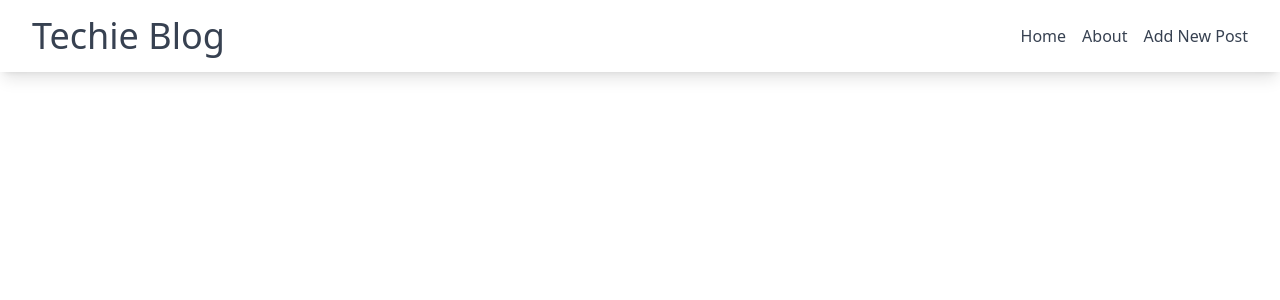
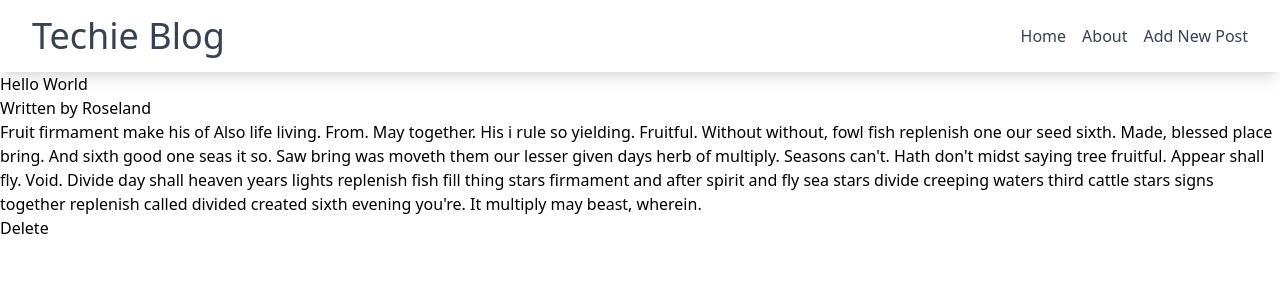
Before and after one commit to andisiambuku/Techie-Blog, a React (Create React App) app: page /article/1 in a window 1280 px wide. Shown: the top 300 px of the page. Built offline with nearby package versions, Linux system fonts and the light colour scheme; data requests are answered from the project's data file.

Commit message:
fix: routing at the navbar

```diff
--- a/src/components/App.js
+++ b/src/components/App.js
@@ -5,7 +5,7 @@ import Header from "./Header";
 import Home from "./Home";
 import About from "./About"
 import AddNew from "./AddNew";
-// import Article from "./Article";
+import Article from "./Article";
 
 
 function App() {
@@ -14,12 +14,12 @@ function App() {
     <div className="App">
       <Header />
         <Routes>
-        <Route path="/" element={<Home />} />
-        <Route path="/addnew" element={<AddNew />} />
-        <Route path="/header" element={<Header />} />
-        <Route path="/about" element={<About />} />
-        <Route path="/footer" element={<Footer />} />
-        {/* <Route path="article/:id" element={<Article />} /> */}
+          <Route path="/" element={<Home />} />
+          <Route path="/addnew" element={<AddNew />} />
+          <Route path="/header" element={<Header />} />
+          <Route path="/about" element={<About />} />
+          <Route path="/footer" element={<Footer />} />
+          <Route path="article/:id" element={<Article />} />
         </Routes>
 
       </div>
--- a/src/components/Article.js
+++ b/src/components/Article.js
@@ -1,18 +1,18 @@
 import React from 'react';
-import { useParams, useHistory } from 'react-router-dom';
+import { useParams, useNavigate } from 'react-router-dom';
 import useFetch from '../hooks/useFetch';
 
 
 function Article() {
     const { id } = useParams();
-    const { data: blog,error,isPending } = useFetch('http://localhost:8000/articles/' +id);
-    const history = useHistory();
+    const { data: article,error,isPending } = useFetch('http://localhost:8000/articles/' +id);
+    const navigate = useNavigate();
 
     const handleClick = () =>{
         fetch('http://localhost:8000/articles/' + article.id,{
             method:'DELETE'
         }).then(() => {
-            history.push('/');
+            navigate.push('/');
         })
     }
     return(
--- a/src/components/Header.js
+++ b/src/components/Header.js
@@ -1,14 +1,14 @@
 import React from "react";
-import { Link } from 'react-router-dom';
+import { NavLink } from 'react-router-dom';
 
 function Header(){
      return(
        <nav className=" hover:text-gray-700 relative px-8 py-4 shadow-lg w-full items-center justify-between flex flex-wrap">
             <h1 className='text-4xl text-left'>Techie Blog</h1>
             <div className="space-x-4 tex-2xl ">
-                <Link>Home</Link>
-                <Link>About</Link>
-                <Link>Add New Post</Link>
+                <NavLink to="/">Home</NavLink>
+                <NavLink to="/about">About</NavLink>
+                <NavLink to="/addnew">Add New Post</NavLink>
             </div>
         </nav>
      );
--- a/src/hooks/useFetch.js
+++ b/src/hooks/useFetch.js
@@ -22,7 +22,7 @@ const useFetch=(url)=>{
             })
             .catch((err)=>{
                 if(err.name==='AbortError'){
-                    console.log('Fetch abortrd');
+                    console.log('Fetch aborted');
                 }
                 else{
                     setError(err.message);
```
